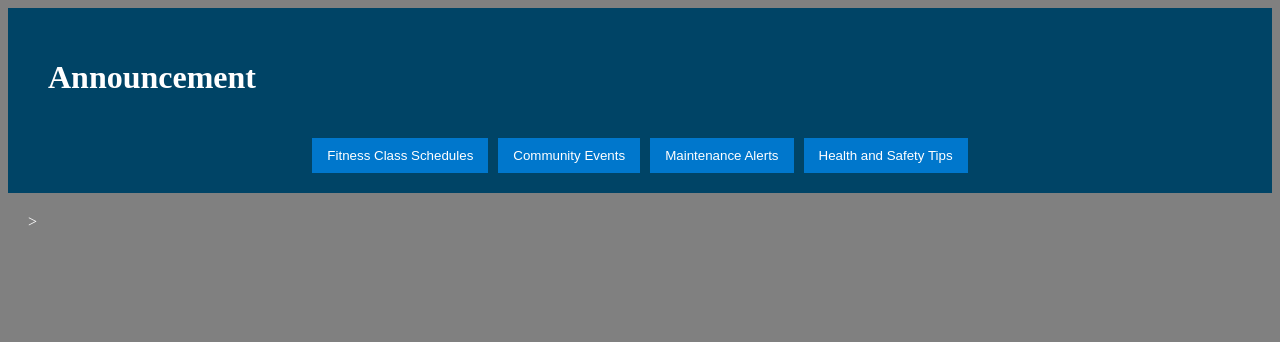
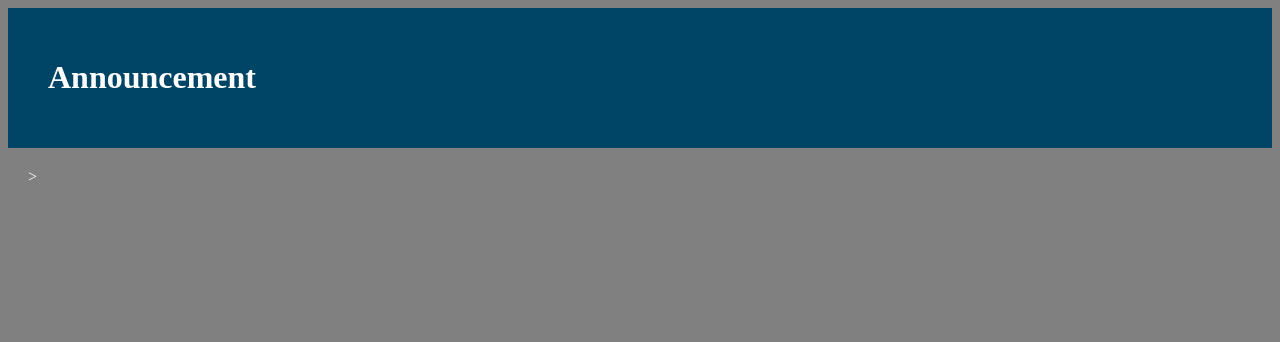
Before and after one commit to nickthelol1/TSE2101-Software-Eng.Fund-Project-3, a Flask app: template templates/announcement.html in a window 1280 px wide. Shown: the top 342 px of the page. Run offline with Flask 3, Linux system fonts and the light colour scheme; the template is opened without the code that fills it: values that come from a table or form of the project are taken from there, others are empty.

Commit message:
Update announcement.html

```diff
--- a/templates/announcement.html
+++ b/templates/announcement.html
@@ -44,12 +44,6 @@
 <body>
     <div class="announcement-header">
         <h1>Announcement</h1>
-        <div class="announcement-categories">
-            <button>Fitness Class Schedules</button>
-            <button>Community Events</button>
-            <button>Maintenance Alerts</button>
-            <button>Health and Safety Tips</button>
-        </div>
     </div>
     <div class="announcements">>
         {% for announcement in announcements %}
```
